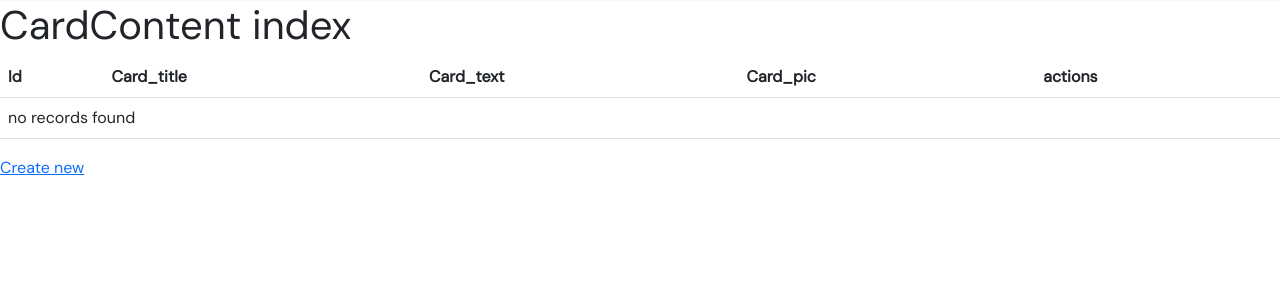
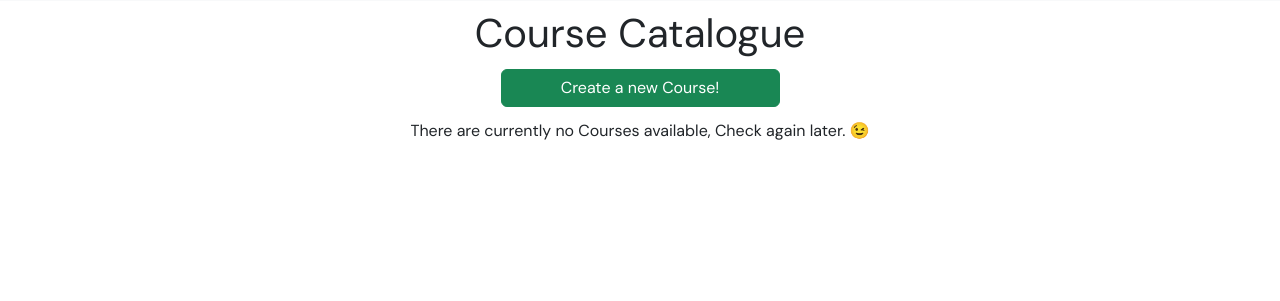
Before and after one commit to iamwahida/Project5-G4, a Symfony app: template templates/card_content/index.html.twig in a window 1280 px wide. Shown: the part 111-412 px from the top of the page. Run offline with Twig, Linux system fonts and the light colour scheme; the template is opened without the code that fills it, so the values that code supplies are empty; some libraries are stand-ins or nearby versions.

Commit message:
changes so far for CardContent

```diff
--- a/src/Controller/CardContentController.php
+++ b/src/Controller/CardContentController.php
@@ -37,6 +37,7 @@ class CardContentController extends AbstractController
         return $this->renderForm('card_content/new.html.twig', [
             'card_content' => $cardContent,
             'form' => $form,
+
         ]);
     }
 
--- a/templates/card_content/_delete_form.html.twig
+++ b/templates/card_content/_delete_form.html.twig
@@ -1,4 +1,4 @@
 <form method="post" action="{{ path('app_card_content_delete', {'id': card_content.id}) }}" onsubmit="return confirm('Are you sure you want to delete this item?');">
     <input type="hidden" name="_token" value="{{ csrf_token('delete' ~ card_content.id) }}">
-    <button class="btn">Delete</button>
+    <button class="btn btn-danger w-100">Delete</button>
 </form>
--- a/templates/card_content/index.html.twig
+++ b/templates/card_content/index.html.twig
@@ -3,37 +3,42 @@
 {% block title %}CardContent index{% endblock %}
 
 {% block body %}
-    <h1>CardContent index</h1>
+<div class="container">
+    <h1 class="text-center my-2">Course Catalogue</h1>
+    <div class="row">
+        <div class="col text-center">
+            <a class="btn btn-success text-center w-25 my-1" href="{{ path('app_card_content_new') }}">Create a new Course!</a>
+        </div>
+    </div>
+    <div class="row">
+        {% for card_content in card_contents %}
+        <div class="col-4 my-3">
+            <div class="card">
+                <img class="card-img-top" src="{{ card_content.cardPic }}" alt="Card image cap">
+                <div class="card-body">
+                    <h5 class="card-title">{{ card_content.cardTitle }}</h5>
+                    <p class="card-text">{{ card_content.cardText }}</p>
+                    <div class="row">
+                    <div class="col-4">
+                        <a href="{{ path('app_card_content_show', {'id': card_content.id}) }}" class="btn btn-secondary w-100">Info</a>
+                    </div>
+                    <div class="col-4">
+                        <a href="{{ path('app_card_content_edit', {'id': card_content.id}) }}" class="btn btn-warning w-100">Edit</a>
+                    </div>
+                    <div class="col-4">
+                        {{ include('card_content/_delete_form.html.twig') }}
+                    </div>
+                    </div>
+                </div>
+            </div>
+        </div>
 
-    <table class="table">
-        <thead>
-            <tr>
-                <th>Id</th>
-                <th>Card_title</th>
-                <th>Card_text</th>
-                <th>Card_pic</th>
-                <th>actions</th>
-            </tr>
-        </thead>
-        <tbody>
-        {% for card_content in card_contents %}
-            <tr>
-                <td>{{ card_content.id }}</td>
-                <td>{{ card_content.cardTitle }}</td>
-                <td>{{ card_content.cardText }}</td>
-                <td>{{ card_content.cardPic }}</td>
-                <td>
-                    <a href="{{ path('app_card_content_show', {'id': card_content.id}) }}">show</a>
-                    <a href="{{ path('app_card_content_edit', {'id': card_content.id}) }}">edit</a>
-                </td>
-            </tr>
         {% else %}
-            <tr>
-                <td colspan="5">no records found</td>
-            </tr>
+            <div class="text-center my-2">There are currently no Courses available, Check again later. &#128521;</div>
         {% endfor %}
-        </tbody>
-    </table>
+    </div>
+</div>
 
-    <a href="{{ path('app_card_content_new') }}">Create new</a>
+
+
 {% endblock %}
```
Also changed, not shown: src/Form/CardContentType.php (+7 -2 lines), src/Repository/CardContentRepository.php (+21 -0 lines).
